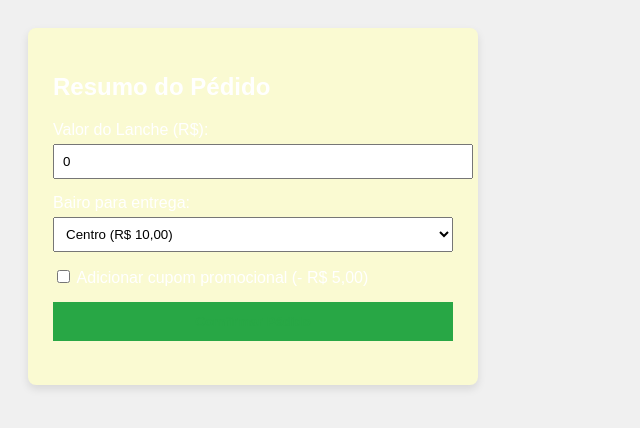
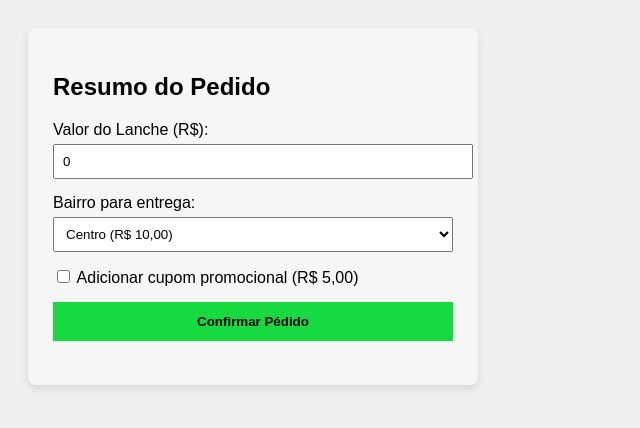
Before and after one commit to THGLZ55/Thiago-cuida-, a plain HTML site: page index.html in a window 1280 px wide. Shown: the whole page, without its empty margins (0-640 px from the left). Drawn offline with Linux system fonts and the light colour scheme.

Commit message:
mudei a paleta de cores e alguns erros de gramatica

```diff
--- a/index.html
+++ b/index.html
@@ -7,20 +7,20 @@
         body { font-family: Arial, sans-serif; background-color: #f0f0f0; padding: 20px; }
 
         /* BUG VISUAL 1: O contraste de cores torna o texto ilegível (branco no amarelo claro) */
-        .painel { background-color: #fafad2; color: #ffffff; padding: 25px; border-radius: 8px; max-width: 400px; box-shadow: 0 4px 8px rgba(0,0,0,0.1); }
+        .painel { background-color: #f6f6f6; color: #000000; padding: 25px; border-radius: 8px; max-width: 400px; box-shadow: 0 4px 8px rgba(0,0,0,0.1); }
 
         .grupo-input { margin-bottom: 15px; }
         input[type="number"], select { width: 100%; padding: 8px; margin-top: 5px; }
 
         /* BUG VISUAL 2: O botão tem a cor do texto igual à cor de fundo */
-        .btn-comprar { background-color: #28a745; color: #28a745; border: none; padding: 12px; width: 100%; cursor: pointer; font-weight: bold; }
+        .btn-comprar { background-color: #16db40; color: #000000; border: none; padding: 12px; width: 100%; cursor: pointer; font-weight: bold; }
     </style>
 </head>
 <body>
 
     <div class="painel">
         <!-- BUG DE GRAMÁTICA 1 -->
-        <h2>Resumo do Pédido</h2>
+        <h2>Resumo do Pedido</h2>
 
         <form>
             <div class="grupo-input">
@@ -30,7 +30,7 @@
 
             <div class="grupo-input">
                 <!-- BUG DE GRAMÁTICA 2 -->
-                <label>Bairo para entrega:</label>
+                <label>Bairro para entrega:</label>
                 <select id="valorFrete">
                     <option value="10">Centro (R$ 10,00)</option>
                     <option value="15">Zona Sul (R$ 15,00)</option>
@@ -38,11 +38,11 @@
             </div>
 
             <div class="grupo-input">
-                <input type="checkbox" id="cupomDesconto"> Adicionar cupom promocional (- R$ 5,00)
+                <input type="checkbox" id="cupomDesconto"> Adicionar cupom promocional (R$ 5,00)
             </div>
 
             <!-- BUG DE GRAMÁTICA 3 -->
-            <button type="button" class="btn-comprar" onclick="gerarFatura()">Comfirmar Pédido</button>
+            <button type="button" class="btn-comprar" onclick="gerarFatura()">Confirmar Pédido</button>
         </form>
 
         <h3 id="resultado"></h3>
@@ -61,11 +61,11 @@
             }
 
             // BUG DE LÓGICA 1: Multiplicando o valor do lanche pelo frete em vez de somar.
-            let total = lanche * frete;
+            let total = lanche + frete;
 
             if (aplicouCupom) {
                 // BUG DE LÓGICA 2: O cupom está encarecendo o pedido em 5 reais em vez de dar desconto.
-                total = total + 5;
+                total = total - 5;
             }
 
             // Alterando a cor via JS só para que o aluno consiga ler o resultado quebrado
```
